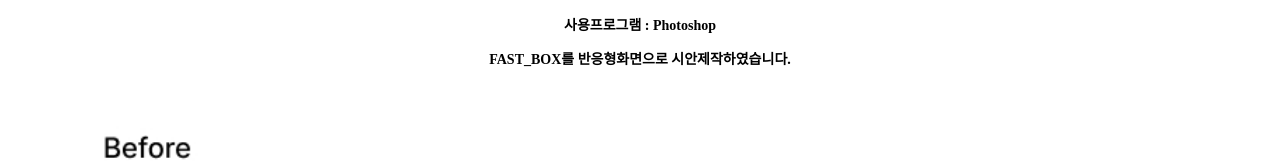
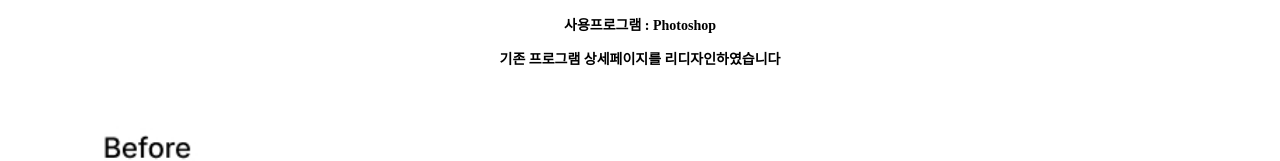
Before and after one commit to jihye615/portfolio, a plain HTML site: page work3.html in a window 1280 px wide. Shown: the top 161 px of the page. Drawn offline with Linux system fonts and the light colour scheme.

Commit message:
Update work3.html

```diff
--- a/work3.html
+++ b/work3.html
@@ -12,7 +12,7 @@
 </head>
 <body>
     <p>사용프로그램 : Photoshop</p>
-    <p>FAST_BOX를 반응형화면으로 시안제작하였습니다.</p>
+    <p>기존 프로그램 상세페이지를 리디자인하였습니다</p>
     <img src="images/desing/Info_Renewal.jpg" alt="패스트박스 반응형화면 디자인시안">
 </body>
 </html>
```
